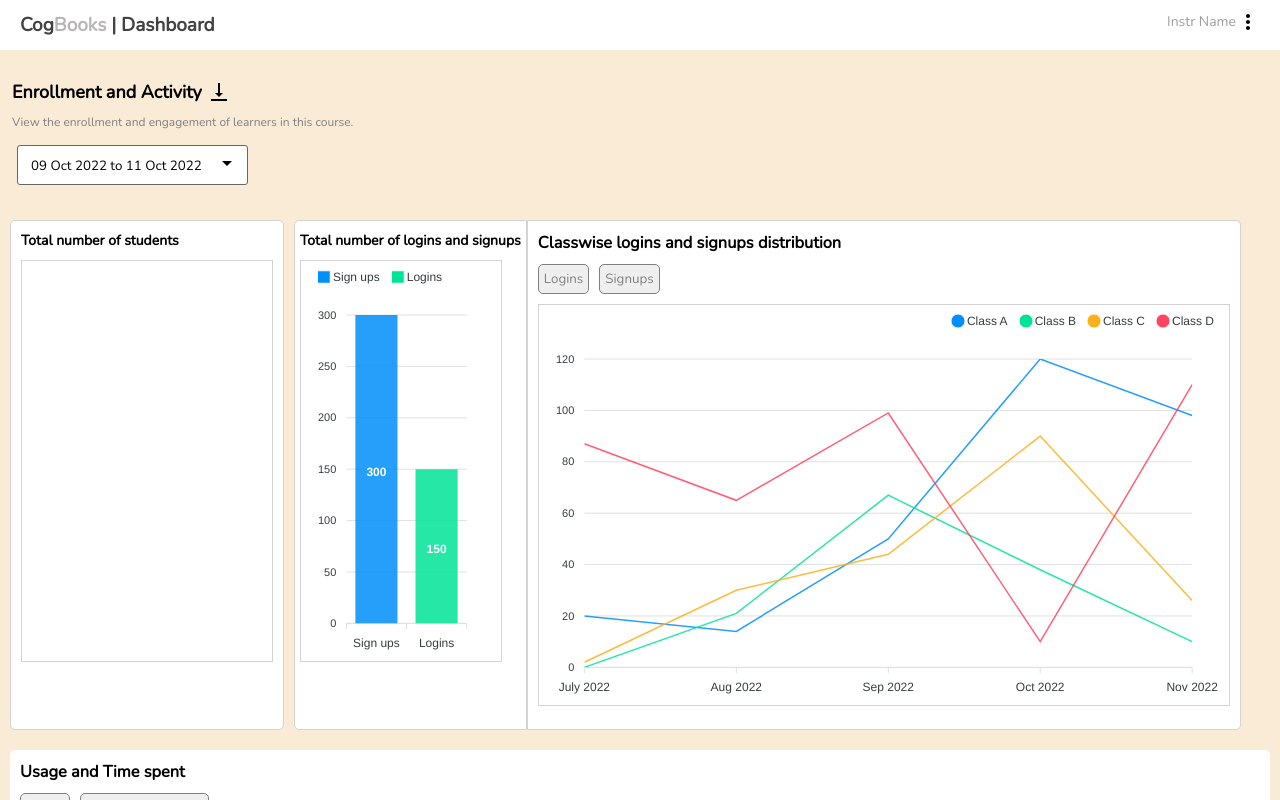
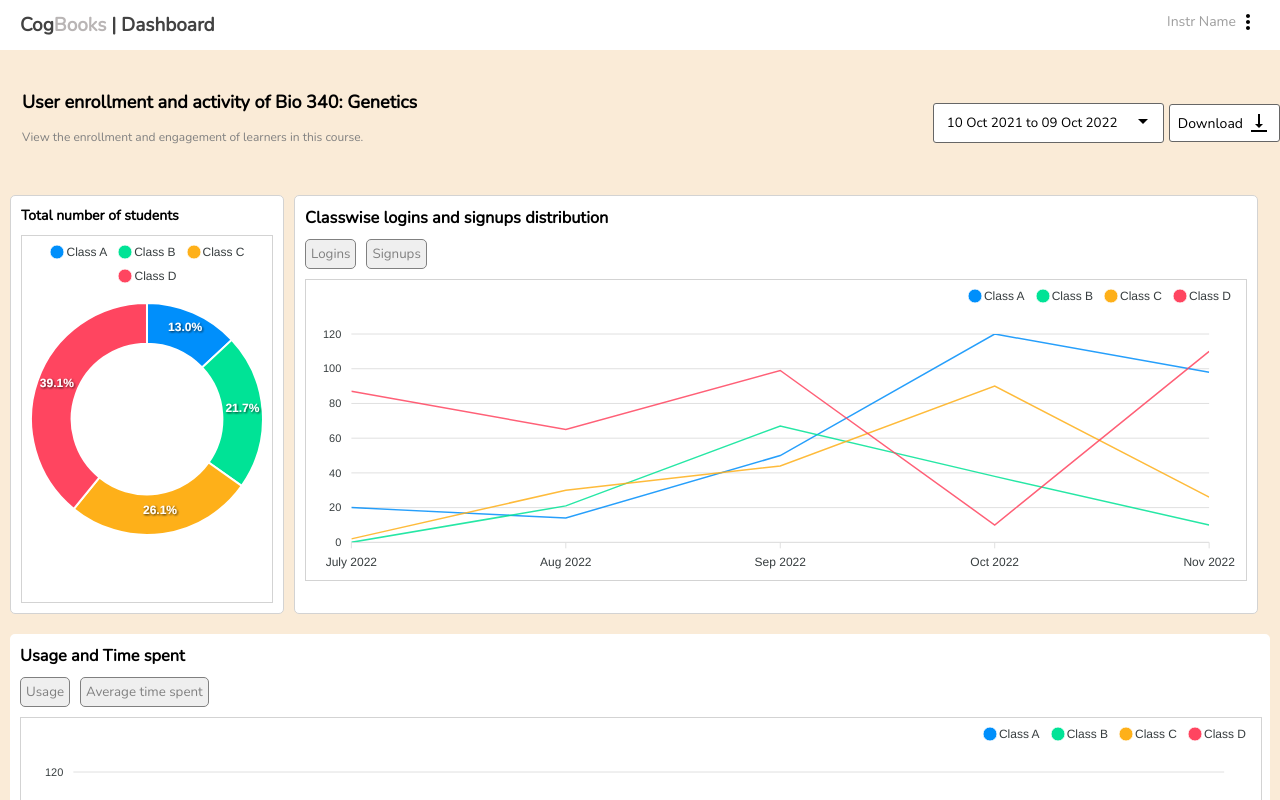
Before and after one commit to DevSatis/progress_report, a React (Create React App) app: page / in a window 1280 px wide. Shown: the top 800 px of the page. Built offline with nearby package versions, Linux system fonts and the light colour scheme; no server answers.

Commit message:
DonutChart

```diff
--- a/package.json
+++ b/package.json
@@ -12,6 +12,7 @@
     "@testing-library/react": "^13.4.0",
     "@testing-library/user-event": "^13.5.0",
     "apexcharts": "^3.36.3",
+    "moment": "^2.29.4",
     "react": "^18.2.0",
     "react-apexcharts": "^1.4.0",
     "react-date-range": "^1.4.0",
--- a/public/index.html
+++ b/public/index.html
@@ -21,7 +21,7 @@
       }
     </style>
 
-    <title>React Progress Report</title>
+    <title>Dashboard</title>
   </head>
   <body>
     <noscript>You need to enable JavaScript to run this app.</noscript>
--- a/src/components/Body/AppBody.css
+++ b/src/components/Body/AppBody.css
@@ -7,6 +7,8 @@
     margin-left: 10px;
     padding-left: 2px;
     margin-bottom: 20px;
+    display: flex;
+    justify-content: space-between;
 }
 
 h1{
@@ -14,14 +16,30 @@ h1{
 }
 .enrollment{
     display: flex;
-    align-items: center;
+    flex-direction: column;
     gap: 5px;
-
+    margin: 10px;
 }
 p{
     font-size: 12px;
     color: gray;
     margin: 10px 0  10px 0;
+}
+.right{
+    display: flex;
+    align-items: center;
+}
+.dbtn{
+    display: flex;
+    font-size: 14px;
+    padding: 5px 8px 4px 8px;
+    border-radius: 3px;
+    border: 1px solid #666;
+    background-color: white;
+    cursor: pointer;
+    gap: 4px;
+    align-items: center;
+    height: 27px;
 }
 .pie{
     background-color: white;
@@ -41,6 +59,14 @@ p{
     align-items: center;
     justify-content: center;
 }
+.donut{
+    background-color: white;
+    padding: 10px;
+    gap:10px;
+    margin: 10px;
+    border: 1px solid lightgray;
+    border-radius: 5px;
+}
 .line{
     background-color: white;
     padding: 10px;
@@ -48,7 +74,7 @@ p{
     margin-bottom: 10px;
     margin-right: 10px;
     border: 1px solid lightgray;
-    border-radius:  0 5px 5px 0;
+    border-radius:  5px;
 }
 
 .middle{
--- a/src/components/Body/AppBody.jsx
+++ b/src/components/Body/AppBody.jsx
@@ -4,31 +4,55 @@ import LineGraph from "../LineGraphLogins/LineGraphLogins";
 import PieChart from "../PieChart.jsx/PieChart";
 import UsageAreaGraph from "../UsageAreaGraph/UsageAreaGraph";
 import "./AppBody.css";
-import VerticalAlignBottomIcon from '@mui/icons-material/VerticalAlignBottom';
+import VerticalAlignBottomIcon from "@mui/icons-material/VerticalAlignBottom";
+import { useState } from "react";
+import DonutChart from "../DonutChart/DonutChart";
 
-const AppBody = ()=>{
-    return(
+const AppBody = () => {
+  const [arrayData, setArrayData] = useState(null);
+
+  const handleArrayData = (monthArrData) => {
+    setArrayData(monthArrData);
+  };
+
+  console.log("This data is form Parent " + arrayData);
+
+  return (
     <div className="appbody">
       <div className="top">
+        <div className="left">
           <div className="enrollment">
-                    <h1> Enrollment and Activity </h1>
+            <h1> User enrollment and activity of Bio 340: Genetics </h1>
+            <p>
+              View the enrollment and engagement of learners in this course.
+            </p>
+          </div>
+        </div>
+        <div className="right">
+          <div className="inputbox">
+            <DatePicker dataReady={handleArrayData} />
+          </div>
+          <div className="dbtn">
+            <span>Download</span>
             <VerticalAlignBottomIcon />
           </div>
-                <p>View the enrollment and engagement of learners in this course.</p>
-                <div className="inputbox">
-                    <DatePicker />
         </div>
       </div>
       <div className="middle">
-                <div className="pie"><PieChart /></div>
-                <div className="bar"><BarChart /></div>
-                <div className="line"><LineGraph /> </div>
+        {/* <div className="pie"><PieChart /></div> */}
+        {/* <div className="bar"><BarChart /></div> */}
+        <div className="donut">
+          <DonutChart />
+        </div>
+        <div className="line">
+          <LineGraph />{" "}
+        </div>
       </div>
       <div className="bottom">
         <UsageAreaGraph />
       </div>
     </div>
-    )
+  );
 };
 
 export default AppBody;
--- a/src/components/DatePicker/DatePicker.jsx
+++ b/src/components/DatePicker/DatePicker.jsx
@@ -6,14 +6,39 @@ import { format, addDays } from "date-fns";
 import ArrowDropDownIcon from "@mui/icons-material/ArrowDropDown";
 import "./DatePicker.css";
 
-const DatePicker = () => {
+const DatePicker = ( {dataReady }) => {
   const [range, setRange] = useState([
     {
-      startDate: new Date(),
-      endDate: addDays(new Date(),2),
+      startDate: addDays(new Date(), -364),
+      endDate: addDays(new Date(), 0),
       key: "selection",
     },
   ]);
+
+  console.log(range);
+  const startDateP = format((range[0].startDate), "MMM yyyy");
+  const endDateP = format((range[0].endDate), "MMM yyyy");
+  console.log(startDateP)
+  console.log(endDateP)
+
+  const [monthsArray, setMonthsArray] = useState(null);
+  useEffect(() => {
+    const startDate =  new Date(startDateP);  // January 1, 2022
+    const endDate = new Date(endDateP);  // January 1, 2023
+    const monthArr = [];
+
+    //Getting the Months which is in between Start date and end Date
+    while (startDate <= endDate) {
+      monthArr.push(startDate.toLocaleString('default', { month: 'short' }) + " " + startDate.getFullYear());
+      startDate.setMonth(startDate.getMonth() + 1);
+    }
+    setMonthsArray(monthArr);
+    dataReady(monthsArray);
+
+  }, [startDateP, endDateP ]);
+  console.log(monthsArray);
+
+
   const [open, setOpen] = useState(false);
   const refOne = useRef(null);
 
@@ -42,16 +67,16 @@ const DatePicker = () => {
     <div className="datepicker">
       <div className="inputWrap">
         <input
-          value={`${format(range[0].startDate,"dd MMM yyyy")} to ${format(
-            range[0].endDate,"dd MMM yyyy")}`}
+          value={`${format(range[0].startDate, "dd MMM yyyy")} to ${format(
+            range[0].endDate,
+            "dd MMM yyyy"
+          )}`}
           readOnly
           className="inputbox"
           onClick={() => setOpen((open) => !open)}
         />
         <div className="arrow">
-          <ArrowDropDownIcon
-            onClick={() => setOpen((open) => !open)}
-           />
+          <ArrowDropDownIcon onClick={() => setOpen((open) => !open)} />
         </div>
       </div>
       <div ref={refOne}>
--- /dev/null
+++ b/src/components/DonutChart/DonutChart.jsx
@@ -0,0 +1,54 @@
+import React from 'react'
+import Chart from "react-apexcharts";
+
+
+const DonutChart = () => {
+  return (
+    <div className='donutchart'>
+        <div className="title">
+        <h4>Total number of students</h4>
+      </div>
+       <Chart
+          type="donut"
+          width={250}
+          height={300}
+          series = {[30, 50 , 60, 90]}
+          options={
+            {
+              noData:{
+                text:"Empty Data"
+              },
+              labels:["Class A", "Class B", "Class C", "Class D"],
+              legend:{
+                position:"top",
+              },
+              plotOptions:{
+                pie:{
+                    dataLabels:{
+
+                    },
+                    donut:{
+                        labels:{
+                            show: true,
+                            name:{
+                                show:true,
+
+                            },
+                            total:{
+                                label: "Total Number of students",
+                            },
+
+                        }
+                    }
+                },
+              },
+            }
+          }
+
+        />
+
+    </div>
+  )
+}
+
+export default DonutChart
--- a/src/components/LineGraphLogins/LineGraphLogins.jsx
+++ b/src/components/LineGraphLogins/LineGraphLogins.jsx
@@ -37,8 +37,8 @@ const LineGraphLogins = () => {
       </div>
       <Chart
         type="line"
-        width={690}
-        height={400}
+        width={940}
+        height={300}
         series={[ // write here the array of object i.e (clssName) which we will get from useEffect
           {
             name: "Class A",
--- a/src/components/PieChart.jsx/PieChart.jsx
+++ b/src/components/PieChart.jsx/PieChart.jsx
@@ -27,7 +27,7 @@ const PieChart = () => {
       }
       getStudentsData()
 
-    },[])
+    },[]);
 
   return (
     <div className="piechart">
@@ -37,7 +37,7 @@ const PieChart = () => {
        <Chart
           type="pie"
           width={250}
-          height={400}
+          height={300}
           series = {numberOfStudents}
           options={
             {
--- a/src/components/UsageAreaGraph/UsageAreaGraph.jsx
+++ b/src/components/UsageAreaGraph/UsageAreaGraph.jsx
@@ -16,7 +16,7 @@ const UsageAreaGraph = () => {
       <Chart
         type="area"
         width={"100%"}
-        height={"auto"}
+        height={"400"}
         series={[
           {
             name: "Class A",
```
Also changed, not shown: src/components/DonutChart/DonutChart.css (added), 1 other file (tests, documents, lock files or other folders). Lines whose indentation alone changed are shown as unchanged.
